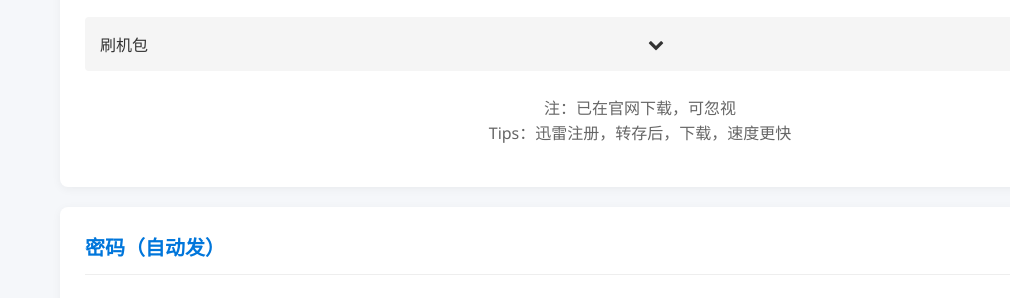
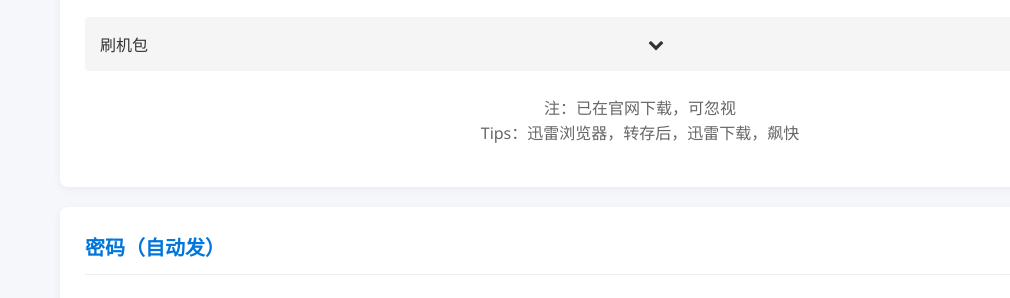
Before and after one commit to 360rom/360rom.github.io, a plain HTML site: page src/tool/index.html in a window 1280 px wide. Shown: the part 502-800 px from the top of the page, 0-1010 px from the left. Drawn offline with Linux system fonts and the light colour scheme.

Commit message:
Add files via upload

```diff
--- a/src/tool/index.html
+++ b/src/tool/index.html
@@ -150,7 +150,7 @@
                     </div>
                 </div>
             </div>
-             <div class="hint">注：已在官网下载，可忽视</br>Tips：迅雷注册，转存后，下载，速度更快</div>
+             <div class="hint">注：已在官网下载，可忽视</br>Tips：迅雷浏览器，转存后，迅雷下载，飙快</div>
         </section>
 
         <!-- 密码区域 -->
```
